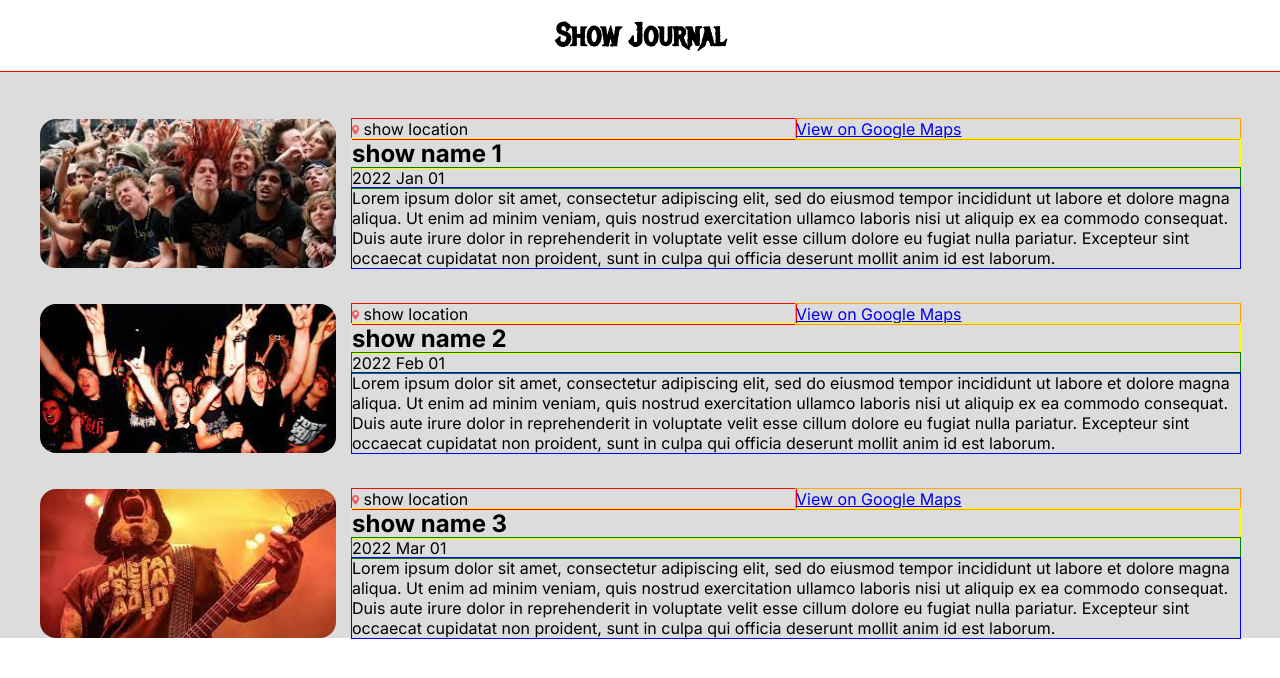
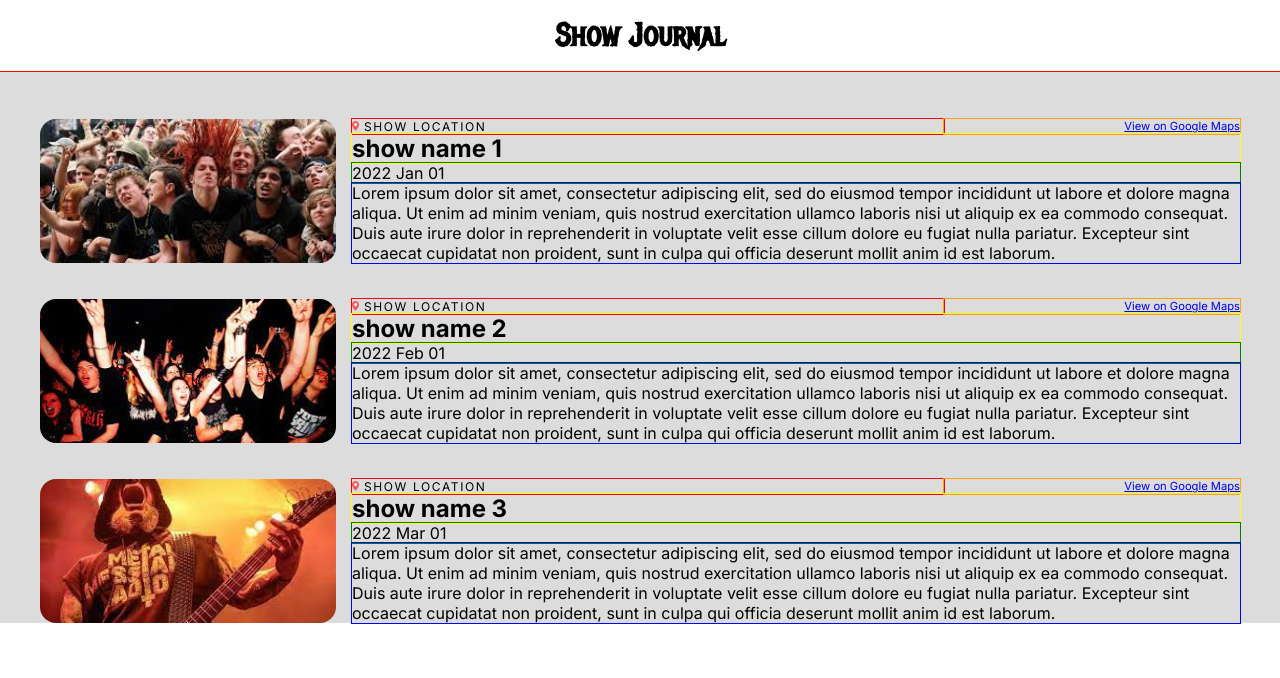
Before and after one commit to vishalicious213/show-journal, a React (Vite) app: page / in a window 1280 px wide. Shown: the top 678 px of the page. Built offline with nearby package versions, Linux system fonts and the light colour scheme.

Commit message:
styled .show-location & .show-map

```diff
--- a/index.css
+++ b/index.css
@@ -49,7 +49,7 @@ header {
 
 .show-details {
     display: grid;
-    grid-template-columns: 1fr 1fr;
+    grid-template-columns: 1fr .5fr;
     grid-template-rows: auto auto auto auto;
     grid-template-areas:
         "loc  map"
@@ -60,11 +60,16 @@ header {
 
 .show-location {
     grid-area: loc;
+    font-size: .75rem;
+    text-transform: uppercase;
+    letter-spacing: .1rem;
     outline: 1px solid red;
 }
 
 .show-map {
     grid-area: map;
+    font-size: .7rem;
+    text-align: end;
     outline: 1px solid orange;
 }
 
```
